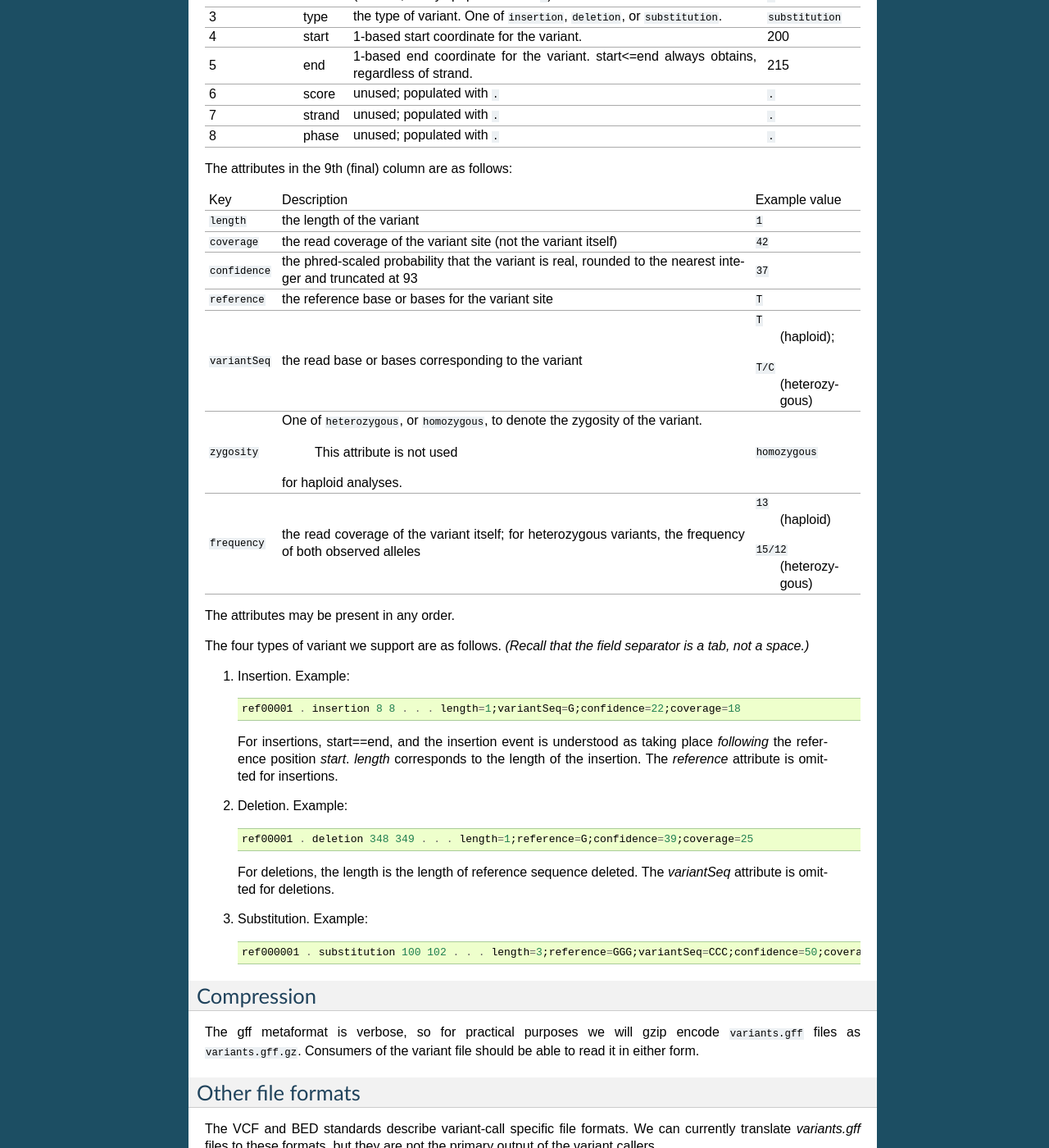
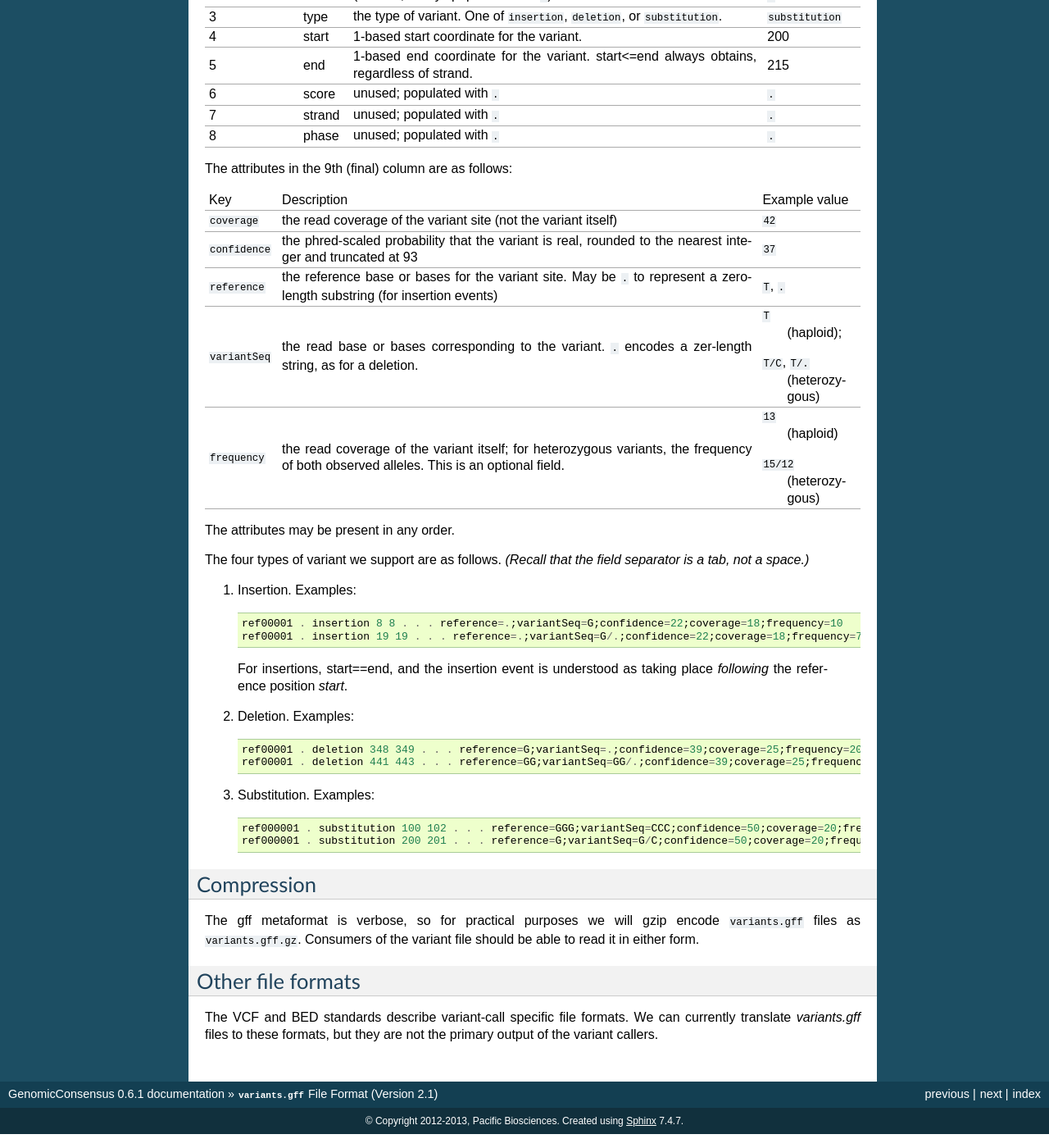
Before and after one commit to splaisan/GenomicConsensus, a Sphinx documentation site: the page built from doc/VariantsGffSpecification.rst, in a window 1280 px wide and 1400 px high, scrolled down 980 px. Shown: the whole window at 82% size. Built offline with Sphinx 7.4.7, drawn with Linux system fonts in a browser that asks for light colours.

Commit message:
Revisions to variants.gff spec
[Tracking bug 22690]

[git-p4: depot-paths = "//depot/software/bioinformatics/tools/GenomicConsensus/": change = 124746]

```diff
--- a/doc/VariantsGffSpecification.rst
+++ b/doc/VariantsGffSpecification.rst
@@ -95,11 +95,6 @@ The attributes in the 9th (final) column are as follows:
 |Key           |Description                 |Example          |
 |              |                            |value            |
 +--------------+----------------------------+-----------------+
-|``length``    |the length of the variant   |``1``            |
-|              |                            |                 |
-|              |                            |                 |
-|              |                            |                 |
-+--------------+----------------------------+-----------------+
 |``coverage``  |the read coverage of the    |``42``           |
 |              |variant site (not the       |                 |
 |              |variant itself)             |                 |
@@ -109,26 +104,24 @@ The attributes in the 9th (final) column are as follows:
 |              |rounded to the nearest      |                 |
 |              |integer and truncated at 93 |                 |
 +--------------+----------------------------+-----------------+
-|``reference`` |the reference base or bases |``T``            |
-|              |for the variant site        |                 |
+|``reference`` |the reference base or bases |``T``, ``.``     |
+|              |for the variant site.  May  |                 |
+|              |be ``.`` to represent a     |                 |
+|              |zero-length substring (for  |                 |
+|              |insertion events)           |                 |
 +--------------+----------------------------+-----------------+
 |``variantSeq``|the read base or bases      |``T``            |
-|              |corresponding to the variant| (haploid);      |
-|              |                            |``T/C``          |
-|              |                            | (heterozygous)  |
-+--------------+----------------------------+-----------------+
-|``zygosity``  |One of ``heterozygous``, or | ``homozygous``  |
-|              |``homozygous``, to denote   |                 |
-|              |the zygosity of the variant.|                 |
-|              | This attribute is not used |                 |
-|              |for haploid analyses.       |                 |
-|              |                            |                 |
+|              |corresponding to the        | (haploid);      |
+|              |variant. ``.`` encodes a    |``T/C``, ``T/.`` |
+|              |zer-length string, as for a | (heterozygous)  |
+|              |deletion.                   |                 |
 +--------------+----------------------------+-----------------+
 |``frequency`` |the read coverage of the    |``13``           |
 |              |variant itself; for         | (haploid)       |
 |              |heterozygous variants, the  |                 |
 |              |frequency of both observed  |``15/12``        |
-|              |alleles                     | (heterozygous)  |
+|              |alleles.  This is an        | (heterozygous)  |
+|              |optional field.             |                 |
 +--------------+----------------------------+-----------------+
 
 
@@ -137,26 +130,24 @@ The attributes may be present in any order.
 The four types of variant we support are as follows. *(Recall that the
 field separator is a tab, not a space.)*
 
-1. Insertion.  Example::
+1. Insertion.  Examples::
 
-    ref00001 . insertion 8 8 . . . length=1;variantSeq=G;confidence=22;coverage=18
+    ref00001 . insertion 8 8 . . . reference=.;variantSeq=G;confidence=22;coverage=18;frequency=10
+    ref00001 . insertion 19 19 . . . reference=.;variantSeq=G/.;confidence=22;coverage=18;frequency=7/5
 
   For insertions, start==end, and the insertion event is understood as
-  taking place *following* the reference position `start`.  `length`
-  corresponds to the length of the insertion.  The `reference` attribute
-  is omitted for insertions.
+  taking place *following* the reference position `start`.
 
-2. Deletion.  Example::
+2. Deletion.  Examples::
 
-    ref00001 . deletion 348 349 . . . length=1;reference=G;confidence=39;coverage=25
+    ref00001 . deletion 348 349 . . . reference=G;variantSeq=.;confidence=39;coverage=25;frequency=20
+    ref00001 . deletion 441 443 . . . reference=GG;variantSeq=GG/.;confidence=39;coverage=25;frequency=8/8
 
-  For deletions, the length is the length of reference sequence
-  deleted.  The `variantSeq` attribute is omitted for deletions.
+3. Substitution.  Examples::
 
+    ref000001 . substitution 100 102 . . . reference=GGG;variantSeq=CCC;confidence=50;coverage=20;frequency=16
+    ref000001 . substitution 200 201 . . . reference=G;variantSeq=G/C;confidence=50;coverage=20;frequency=10/6
 
-3. Substitution.  Example::
-
-    ref000001 . substitution 100 102 . . . length=3;reference=GGG;variantSeq=CCC;confidence=50;coverage=20
 
 
 Compression
```
